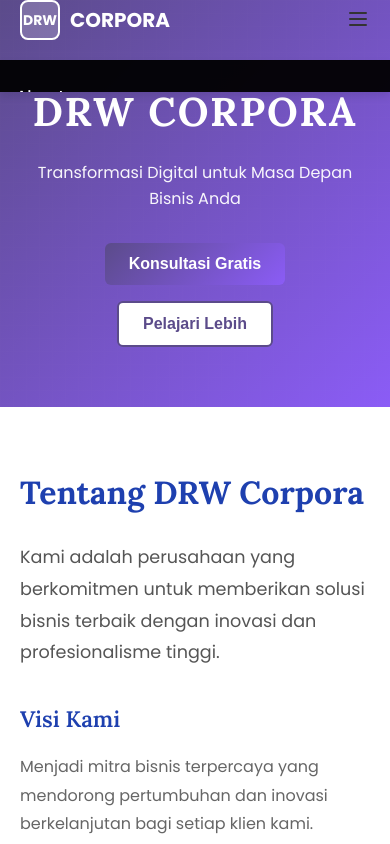
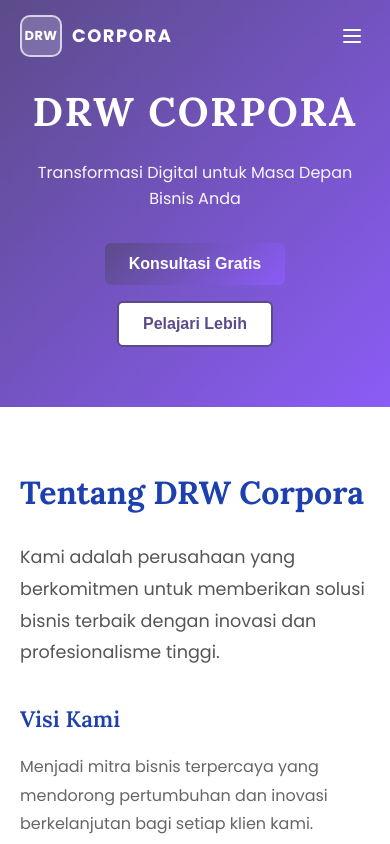
Before and after one commit to MKWcorp/drwcorpora, a React (Vite) app: page / in a window 390 px wide. Shown: the top 844 px of the page. Built offline with nearby package versions, Linux system fonts and the light colour scheme.

Commit message:
feat: Redesign navbar - clean layout, logo kiri, menu tengah, transparan saat atas

```diff
--- a/src/components/Navbar.tsx
+++ b/src/components/Navbar.tsx
@@ -16,22 +16,25 @@ export default function Navbar() {
 
   return (
     <nav className={`navbar ${isScrolled ? 'scrolled' : ''}`}>
-      <div className="container navbar-container">
-        <div className="navbar-logo">
+      <div className="navbar-container">
+        {/* Logo - kiri */}
+        <a href="#" className="navbar-logo">
           <div className="logo-icon">DRW</div>
-          <span>CORPORA</span>
-        </div>
+          <span className="logo-text">CORPORA</span>
+        </a>
 
-        <button className="navbar-toggle" onClick={() => setIsOpen(!isOpen)}>
+        {/* Menu - tengah */}
+        <ul className={`navbar-menu ${isOpen ? 'active' : ''}`}>
+          <li><a href="#about" onClick={() => setIsOpen(false)}>Tentang</a></li>
+          <li><a href="#services" onClick={() => setIsOpen(false)}>Layanan</a></li>
+          <li><a href="#gallery" onClick={() => setIsOpen(false)}>Galeri</a></li>
+          <li><a href="#contact" onClick={() => setIsOpen(false)}>Kontak</a></li>
+        </ul>
+
+        {/* Hamburger - mobile */}
+        <button className="navbar-toggle" onClick={() => setIsOpen(!isOpen)} aria-label="Toggle menu">
           {isOpen ? <X size={24} /> : <Menu size={24} />}
         </button>
-
-        <ul className={`navbar-menu ${isOpen ? 'active' : ''}`}>
-          <li><a href="#about">About</a></li>
-          <li><a href="#services">Services</a></li>
-          <li><a href="#gallery">Gallery</a></li>
-          <li><a href="#contact">Contact</a></li>
-        </ul>
       </div>
     </nav>
   )
--- a/src/styles/navbar.css
+++ b/src/styles/navbar.css
@@ -1,145 +1,187 @@
+/* ===== NAVBAR ===== */
 .navbar {
-  background: rgba(255, 255, 255, 0);
-  box-shadow: none;
   position: fixed;
   top: 0;
   left: 0;
   right: 0;
   z-index: 1000;
-  transition: all 0.3s ease;
+  background: transparent;
+  box-shadow: none;
+  transition: background 0.35s ease, box-shadow 0.35s ease, backdrop-filter 0.35s ease;
 }
 
 .navbar.scrolled {
-  background: rgba(255, 255, 255, 0.98);
-  box-shadow: 0 2px 8px rgba(0, 0, 0, 0.1);
+  background: rgba(255, 255, 255, 0.97);
+  box-shadow: 0 1px 24px rgba(80, 60, 140, 0.10);
+  backdrop-filter: blur(12px);
+  -webkit-backdrop-filter: blur(12px);
 }
 
+/* ===== CONTAINER ===== */
 .navbar-container {
   display: flex;
+  align-items: center;
   justify-content: space-between;
-  align-items: center;
-  padding: 1rem 0;
-  width: 100%;
-  max-width: 1280px;
+  max-width: 1200px;
   margin: 0 auto;
-  padding-left: 2rem;
-  padding-right: 2rem;
+  padding: 0 2rem;
+  height: 72px;
 }
 
+/* ===== LOGO ===== */
 .navbar-logo {
   display: flex;
   align-items: center;
   gap: 10px;
-  font-size: 20px;
-  font-weight: 700;
-  color: white;
-  transition: color 0.3s ease;
-}
-
-.navbar.scrolled .navbar-logo {
-  color: #5B4B8A;
+  text-decoration: none;
+  flex-shrink: 0;
 }
 
 .logo-icon {
-  width: 40px;
-  height: 40px;
-  background: rgba(255, 255, 255, 0.2);
-  color: white;
+  width: 42px;
+  height: 42px;
+  background: rgba(255, 255, 255, 0.18);
+  color: #fff;
   display: flex;
   align-items: center;
   justify-content: center;
-  border-radius: 8px;
-  font-size: 14px;
-  font-weight: 700;
-  border: 2px solid white;
-  transition: all 0.3s ease;
+  border-radius: 10px;
+  font-size: 13px;
+  font-weight: 800;
+  border: 2px solid rgba(255, 255, 255, 0.7);
+  letter-spacing: 0.5px;
+  transition: all 0.35s ease;
 }
 
 .navbar.scrolled .logo-icon {
   background: linear-gradient(135deg, #5B4B8A 0%, #8B5CF6 100%);
-  border: none;
+  border-color: transparent;
+  color: #fff;
 }
 
+.logo-text {
+  font-size: 18px;
+  font-weight: 700;
+  color: #fff;
+  letter-spacing: 1.5px;
+  transition: color 0.35s ease;
+}
+
+.navbar.scrolled .logo-text {
+  color: #3d2d6e;
+}
+
+/* ===== MENU ===== */
+.navbar-menu {
+  display: flex;
+  list-style: none;
+  gap: 0.25rem;
+  margin: 0;
+  padding: 0;
+  align-items: center;
+}
+
+.navbar-menu li a {
+  display: inline-block;
+  text-decoration: none;
+  color: rgba(255, 255, 255, 0.92);
+  font-weight: 500;
+  font-size: 15px;
+  padding: 0.45rem 1.1rem;
+  border-radius: 8px;
+  transition: color 0.25s ease, background 0.25s ease;
+  letter-spacing: 0.2px;
+}
+
+.navbar-menu li a:hover {
+  color: #fff;
+  background: rgba(255, 255, 255, 0.15);
+}
+
+.navbar.scrolled .navbar-menu li a {
+  color: #3d2d6e;
+}
+
+.navbar.scrolled .navbar-menu li a:hover {
+  color: #5B4B8A;
+  background: rgba(91, 75, 138, 0.08);
+}
+
+/* ===== HAMBURGER ===== */
 .navbar-toggle {
   display: none;
   background: none;
   border: none;
   cursor: pointer;
-  color: white;
-  transition: color 0.3s ease;
+  color: #fff;
+  padding: 0.4rem;
+  border-radius: 6px;
+  transition: color 0.3s ease, background 0.3s ease;
 }
 
 .navbar.scrolled .navbar-toggle {
-  color: #333;
+  color: #3d2d6e;
 }
 
-.navbar-menu {
-  display: flex;
-  list-style: none;
-  gap: 2rem;
+.navbar-toggle:hover {
+  background: rgba(255, 255, 255, 0.15);
 }
 
-.navbar-menu a {
-  text-decoration: none;
-  color: white;
-  font-weight: 500;
-  transition: color 0.3s ease;
+.navbar.scrolled .navbar-toggle:hover {
+  background: rgba(91, 75, 138, 0.08);
 }
 
-.navbar.scrolled .navbar-menu a {
-  color: #333;
-}
-
-.navbar-menu a:hover {
-  color: #8B5CF6;
-}
-
-.navbar.scrolled .navbar-menu a:hover {
-  color: #5B4B8A;
-}
-
+/* ===== MOBILE ===== */
 @media (max-width: 768px) {
   .navbar-toggle {
-    display: block;
-    color: #333;
+    display: flex;
+    align-items: center;
+    justify-content: center;
   }
 
   .navbar-menu {
     position: absolute;
-    top: 60px;
+    top: 72px;
     left: 0;
     right: 0;
-    background: rgba(0, 0, 0, 0.95);
     flex-direction: column;
     gap: 0;
-    padding: 1rem;
-    box-shadow: 0 4px 8px rgba(0, 0, 0, 0.1);
+    padding: 0.75rem 1rem;
+    background: rgba(255, 255, 255, 0.97);
+    backdrop-filter: blur(12px);
+    -webkit-backdrop-filter: blur(12px);
+    box-shadow: 0 8px 24px rgba(80, 60, 140, 0.12);
     max-height: 0;
     overflow: hidden;
-    transition: max-height 0.3s ease;
-  }
-
-  .navbar.scrolled .navbar-menu {
-    background: rgba(255, 255, 255, 0.98);
-  }
-
-  .navbar.scrolled .navbar-menu a {
-    color: #333;
+    transition: max-height 0.35s ease, padding 0.35s ease;
+    padding-top: 0;
+    padding-bottom: 0;
   }
 
   .navbar-menu.active {
-    max-height: 300px;
+    max-height: 320px;
+    padding-top: 0.75rem;
+    padding-bottom: 0.75rem;
+  }
+
+  .navbar-menu li {
+    width: 100%;
+  }
+
+  .navbar-menu li a {
+    display: block;
+    color: #3d2d6e;
+    padding: 0.65rem 1rem;
+    border-radius: 8px;
+    font-size: 15px;
+  }
+
+  .navbar-menu li a:hover {
+    color: #5B4B8A;
+    background: rgba(91, 75, 138, 0.08);
   }
 
   .navbar-container {
-    padding: 1rem 0;
-  }
-
-  .navbar-menu li {
-    padding: 0.5rem 0;
-  }
-
-  .navbar-menu a {
-    color: white;
+    padding: 0 1.25rem;
   }
 }
```
